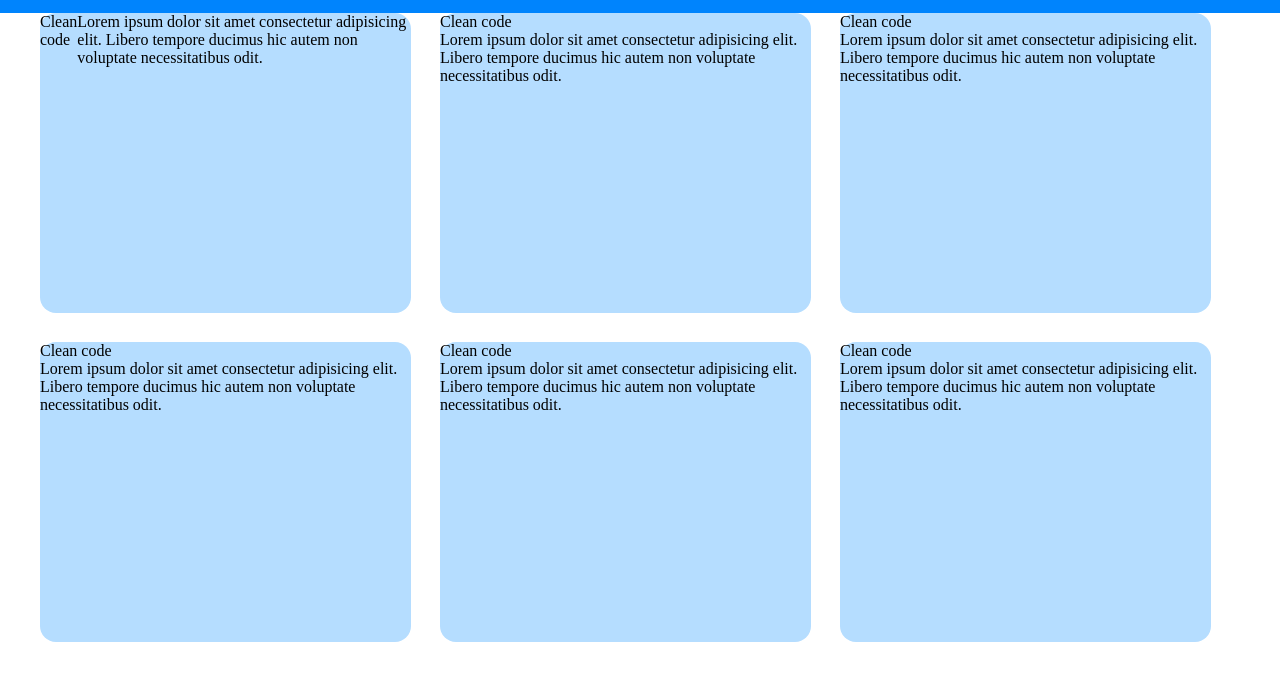
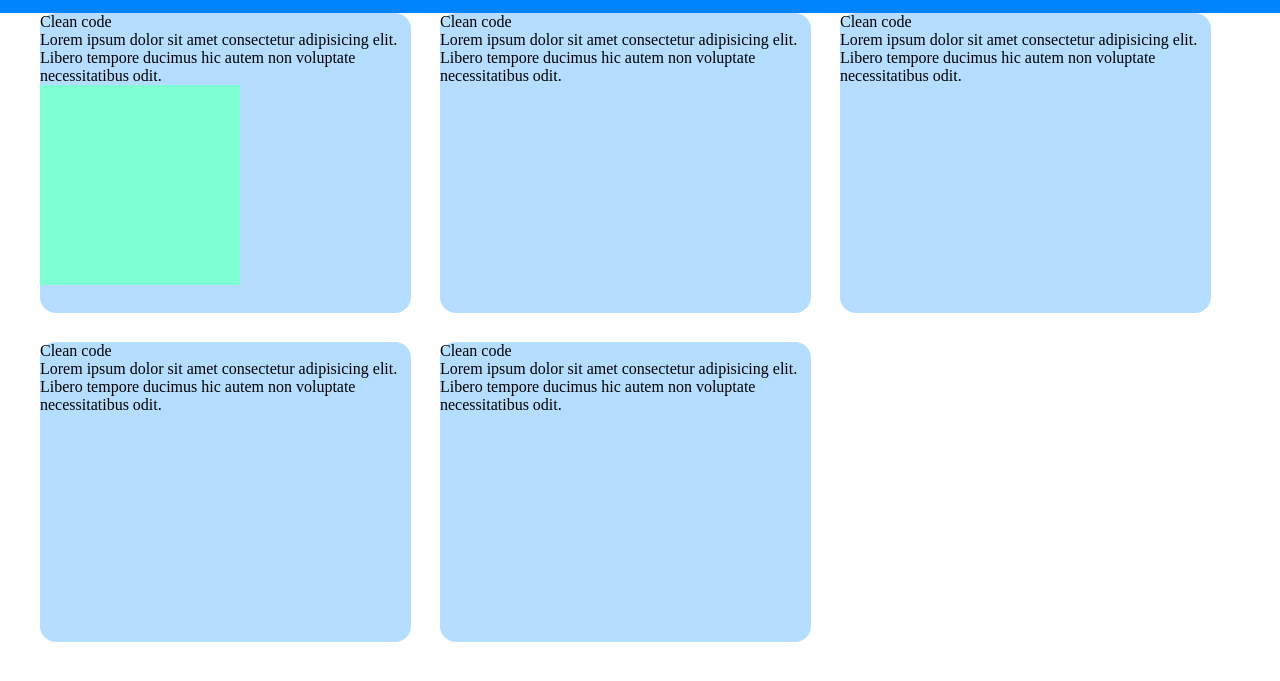
Before and after one commit to CarloColletti/htmlcss-responsive-layout, a plain HTML site: page index.html in a window 1280 px wide. Shown: the part 77-758 px from the top of the page. Drawn offline with Linux system fonts and the light colour scheme.

Commit message:
modifica ad html

```diff
--- a/index.html
+++ b/index.html
@@ -51,14 +51,14 @@
 			<div class="container">
 
 				<div class="row-card d-flex">
-					<div class="col-card d-flex">
+
+					<div class="col-card">
 
 						<h3>Clean code</h3>
 						<p>
 							Lorem ipsum dolor sit amet consectetur adipisicing elit. Libero tempore ducimus hic autem non voluptate necessitatibus odit.
 						</p>
-
-
+						<div class="placeholder-square"></div>
 					</div>
 
 					<div class="col-card">
@@ -101,18 +101,6 @@
 
 					</div>
 
-					<div class="col-card">
-
-						<h3>Clean code</h3>
-						<p>
-							Lorem ipsum dolor sit amet consectetur adipisicing elit. Libero tempore ducimus hic autem non voluptate
-							necessitatibus odit.
-						</p>
-
-					</div>
-
-
-
 				</div>
 
 			</div>
```
